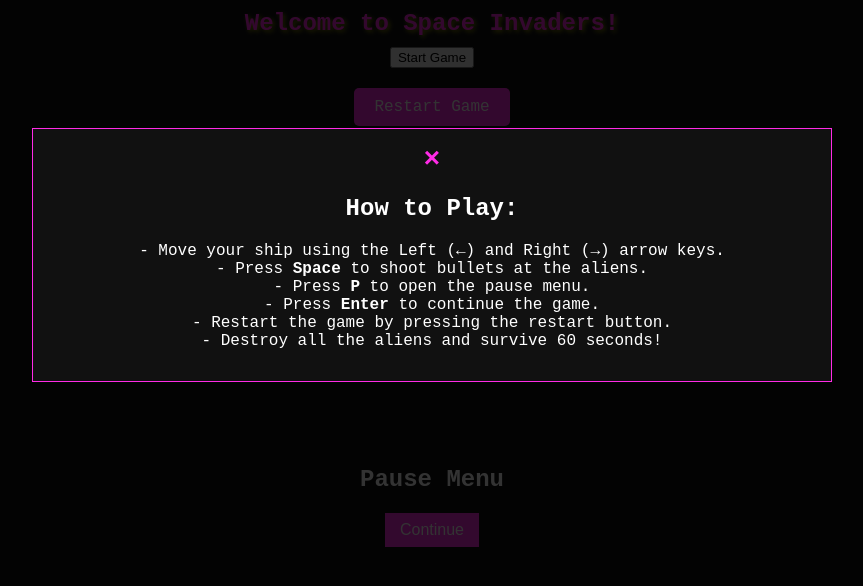
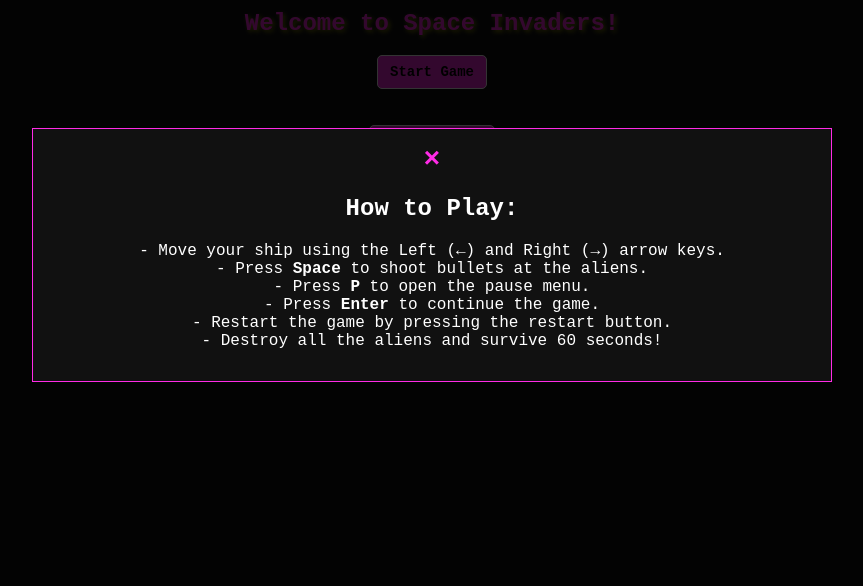
Before and after one commit to kristimarkus1/kristimarkus1.github.io, a plain HTML site: page index.html in a window 1280 px wide. Shown: the whole page, without its empty margins (208-1071 px from the left). Drawn offline with Linux system fonts and the light colour scheme.

Commit message:
Update index.html

```diff
--- a/index.html
+++ b/index.html
@@ -9,10 +9,10 @@
 <body>
     <h1>Welcome to Space Invaders!</h1>
 
-    <button id="startButton">Start Game</button>
+    <button id="startButton" class="button">Start Game</button>
 
     <div id="restartButtonContainer" style="text-align: center; margin-top: 20px;">
-        <button id="restartButton" style="font-size: 16px; padding: 10px 20px; background-color: #ff2be6; color: white; border: none; border-radius: 5px;">Restart Game</button>
+        <button id="restartButton" class="button" style="font-size: 14px; padding: 8px 12px; background-color: #ff2be6; color: black; border: 1px solid white; border-radius: 5px;">Restart Game</button>
     </div>
 
     <div id="gameContainer">
@@ -32,11 +32,6 @@
                 - Destroy all the aliens and survive 60 seconds!<br>
             </p>
         </div>
-    </div>
-
-    <div id="pauseMenu">
-        <h2>Pause Menu</h2>
-        <button id="continueButton">Continue</button>
     </div>
 
     <script src="game.js"></script>
```
